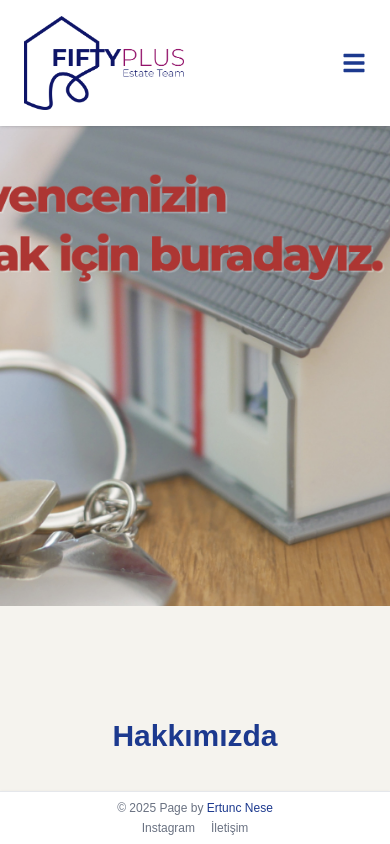
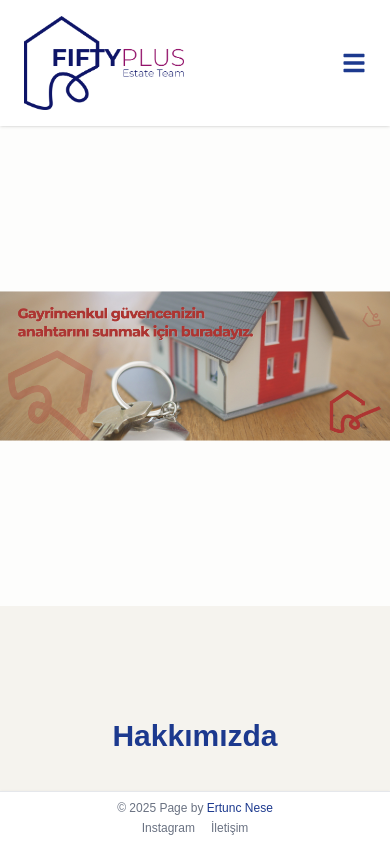
Before and after one commit to ertuncnese/fiftyplusteam, a Next.js app: page / in a window 390 px wide. Shown: the top 844 px of the page. Built offline with nearby package versions, Linux system fonts and the light colour scheme; no server answers.

Commit message:
banner problem solving on mobile (contain)

```diff
--- a/components/BannerCarousel.tsx
+++ b/components/BannerCarousel.tsx
@@ -31,9 +31,9 @@ export default function BannerCarousel() {
             src={banners[index]}
             alt={`Banner ${index + 1}`}
             fill
-            className="object-cover w-full h-full"
+            className="object-contain w-full h-full bg-white"
             priority
-          />
+            />
         </motion.div>
       </AnimatePresence>
     </div>
```
